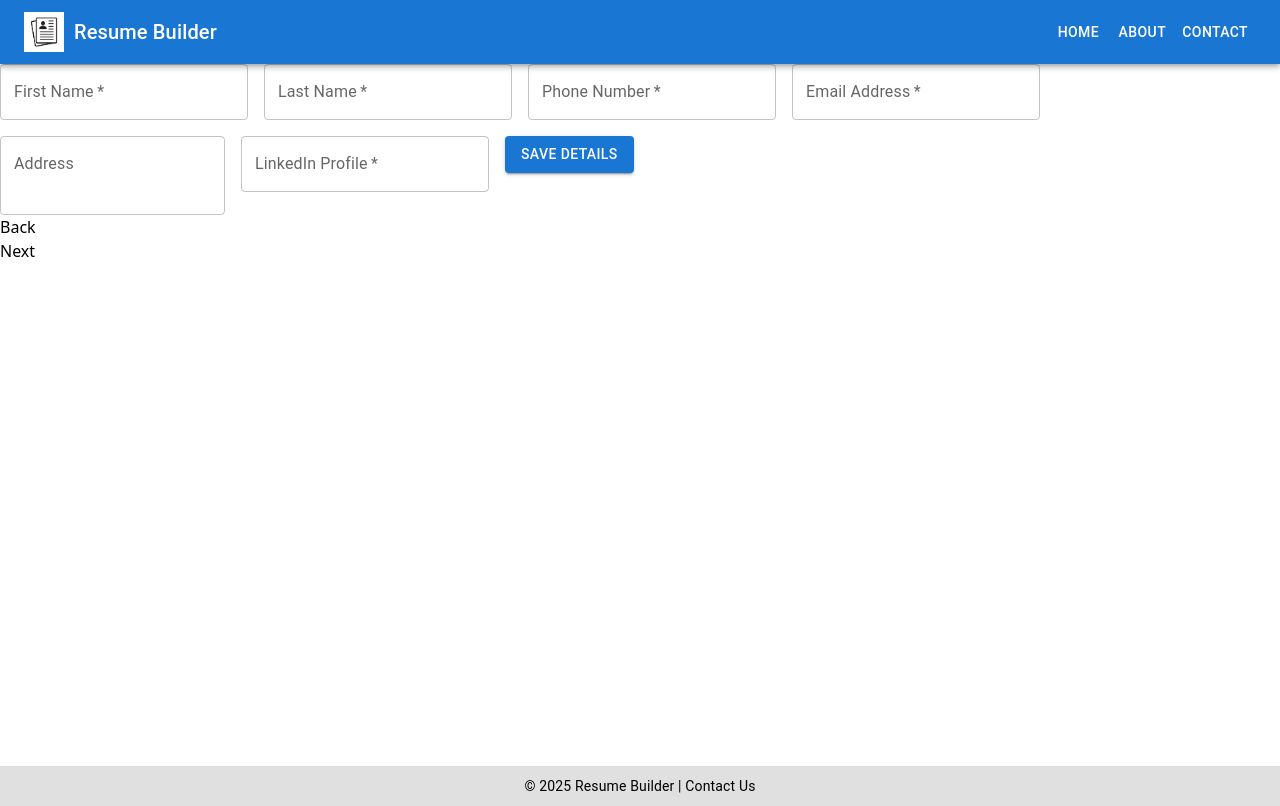
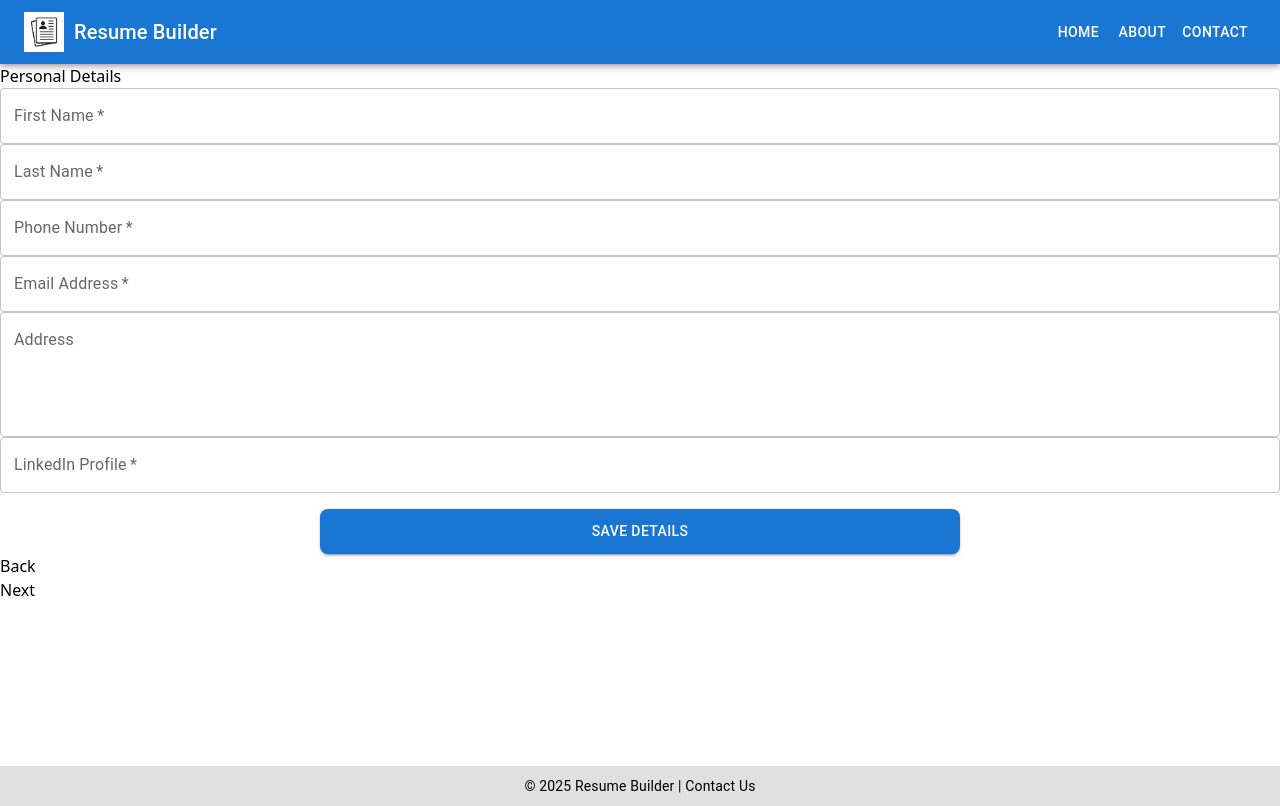
Before and after one commit to vishrut03/Resume-Builder, a React (Vite) app in the folder frontend/: page / in a window 1280 px wide. Built offline with nearby package versions, Linux system fonts and the light colour scheme.

Commit message:
personalDetails and form css modified

```diff
--- a/frontend/src/pages/Main/Form.jsx
+++ b/frontend/src/pages/Main/Form.jsx
@@ -104,45 +104,25 @@ const Form = () => {
   return activeStep === 12 ? (
     <Resume />
   ) : (
-    <div className="max-w-4xl mx-auto p-6">
-      {/* <div className="mb-8">
-        <div className="flex flex-wrap -mx-2 overflow-hidden">
-          {steps.map(({ label, icon }, index) => (
-            <div key={label} className="my-2 px-2 w-1/2 overflow-hidden sm:w-1/3 md:w-1/4 lg:w-1/5 xl:w-1/6">
-              <button
-                onClick={handleStep(index)}
-                className={`w-full py-2 px-4 rounded-full text-sm font-medium transition-colors duration-150 flex items-center justify-center ${
-                  activeStep === index
-                    ? "bg-blue-500 text-white"
-                    : completed[index]
-                    ? "bg-green-500 text-white"
-                    : "bg-gray-200 text-gray-700 hover:bg-gray-300"
-                }`}
-              >
-                <span className="mr-2">{icon}</span>
-                <span className="hidden sm:inline">{label}</span>
-              </button>
-            </div>
-          ))}
-        </div>
-      </div> */}
-      <div className="bg-white shadow-md rounded-lg p-6 mb-8">{getStepContent(activeStep)}</div>
-      <div className="flex justify-between">
+    <div className="max-w-4xl mx-auto p-8">
+      <div className="bg-white rounded-lg p-6 mb-4">{getStepContent(activeStep)}</div>
+
+    <div className="flex justify-between ml-10">
       <button
         onClick={handleBack}
         disabled={activeStep === 0}
-          className={`py-2 px-4 rounded-md text-sm font-medium ${
+        className={`py-3 px-8 rounded-lg text-sm font-medium transition-transform transform-gpu ${
           activeStep === 0
             ? "bg-gray-300 text-gray-500 cursor-not-allowed"
-              : "bg-gray-200 text-gray-700 hover:bg-gray-300"
-          }`}
+            : "bg-gray-200 text-gray-700 hover:bg-gray-300 hover:scale-105"
+        } shadow-md`}
       >
         Back
       </button>
       <div>
         <button
           onClick={handleNext}
-            className="py-2 px-4 bg-blue-500 text-white rounded-md text-sm font-medium hover:bg-blue-600 mr-2"
+          className="py-3 px-8 bg-blue-500 text-white rounded-lg text-sm font-medium hover:bg-blue-600 hover:scale-105 shadow-md transition-transform transform-gpu"
         >
           Next
         </button>
--- a/frontend/src/pages/Main/PersonalDetails.jsx
+++ b/frontend/src/pages/Main/PersonalDetails.jsx
@@ -1,24 +1,23 @@
-import React, { useEffect, useState } from 'react';
-import { Box, TextField, Grid2, Button } from '@mui/material';
-import useResumeStore from '../../app/ResumeStore';
+import React, { useEffect, useState } from "react";
+import { Box, TextField, Button } from "@mui/material";
+import useResumeStore from "../../app/ResumeStore";
 import { toast } from "react-toastify";
 import "react-toastify/dist/ReactToastify.css";
-import ToastTheme from '../../utils/ToastTheme';
-import {PersonalDetailsSchema} from '../../schemas/PersonalDetailsSchema';
+import ToastTheme from "../../utils/ToastTheme";
+import { PersonalDetailsSchema } from "../../schemas/PersonalDetailsSchema";
 
 export default function PersonalDetails() {
   const personalDetails = useResumeStore((state) => state.resume.personalDetails);
   const editSimpleField = useResumeStore((state) => state.editSimpleField);
 
   const [errors, setErrors] = useState({});
-
   const [localPersonalDetails, setLocalPersonalDetails] = useState({
-    firstName: '',
-    lastName: '',
-    phoneNumber: '',
-    email: '',
-    address: '',
-    linkedIn: '',
+    firstName: "",
+    lastName: "",
+    phoneNumber: "",
+    email: "",
+    address: "",
+    linkedIn: "",
   });
 
   useEffect(() => {
@@ -31,47 +30,26 @@ export default function PersonalDetails() {
   };
 
   const handleSave = async () => {
-    const { firstName, lastName, phoneNumber, email, linkedIn } = localPersonalDetails;
-
-    // if (!firstName || !lastName || !phoneNumber || !email || !linkedIn) {
-    //   toast.error("Please fill all mandatory fields (marked as required) to save details.", ToastTheme);
-    //   return;
-    // }
-
-    // if (phoneNumber.length !== 10) {
-    //   toast.error("Phone number should be 10 digits.", ToastTheme);
-    //   return;
-    // }
-
-    // if (email.indexOf('@') === -1 || email.indexOf('.') === -1) {
-    //   toast.error("Enter a valid email address.", ToastTheme);
-    //   return;
-    // }
-    // PersonalDetailsSchema.cast(localPersonalDetails);
-    try{
-      await PersonalDetailsSchema.validate(localPersonalDetails,{abortEarly:false});
+    try {
+      await PersonalDetailsSchema.validate(localPersonalDetails, { abortEarly: false });
       setErrors({});
-      editSimpleField('personalDetails', localPersonalDetails);
+      editSimpleField("personalDetails", localPersonalDetails);
       toast.success("Details saved successfully", ToastTheme);
-
-    }
-    catch(err){
-      const newErrors={};
-      err.inner.forEach((e)=>{
-        if(newErrors[e.path]===undefined) newErrors[e.path]=e.message;
-      })
-      // console.log(newErrors);
+    } catch (err) {
+      const newErrors = {};
+      err.inner.forEach((e) => {
+        if (newErrors[e.path] === undefined) newErrors[e.path] = e.message;
+      });
       setErrors(newErrors);
     }
   };
 
   return (
-    <Box>
-      <Grid2 container spacing={2}>
-        <Grid2 item xs={12} sm={6}>
+    <Box className="max-w-xl mx-auto p-4 space-y-6 bg-white rounded-lg shadow-md">
+      <h1 className="text-2xl font-bold text-center mb-4">Personal Details</h1>
       <TextField
         required
-            error={errors.firstName?true:false}
+        error={!!errors.firstName}
         helperText={errors.firstName}
         fullWidth
         label="First Name"
@@ -79,11 +57,9 @@ export default function PersonalDetails() {
         value={localPersonalDetails.firstName}
         onChange={handleChange}
       />
-        </Grid2>
-        <Grid2 item xs={12} sm={6}>
       <TextField
         required
-            error={errors.lastName?true:false}
+        error={!!errors.lastName}
         helperText={errors.lastName}
         fullWidth
         label="Last Name"
@@ -91,11 +67,9 @@ export default function PersonalDetails() {
         value={localPersonalDetails.lastName}
         onChange={handleChange}
       />
-        </Grid2>
-        <Grid2 item xs={12} sm={6}>
       <TextField
         required
-            error={errors.phoneNumber?true:false}
+        error={!!errors.phoneNumber}
         helperText={errors.phoneNumber}
         fullWidth
         label="Phone Number"
@@ -103,12 +77,10 @@ export default function PersonalDetails() {
         value={localPersonalDetails.phoneNumber}
         onChange={handleChange}
       />
-        </Grid2>
-        <Grid2 item xs={12} sm={6}>
       <TextField
         required
+        error={!!errors.email}
         helperText={errors.email}
-            error={errors.email?true:false}
         fullWidth
         label="Email Address"
         name="email"
@@ -116,38 +88,43 @@ export default function PersonalDetails() {
         value={localPersonalDetails.email}
         onChange={handleChange}
       />
-        </Grid2>
-        <Grid2 item xs={12}>
       <TextField
         fullWidth
-            error={errors.address?true:false}
+        multiline
+        rows={4}
+        error={!!errors.address}
         helperText={errors.address}
         label="Address"
         name="address"
-            multiline
-            rows={2}
         value={localPersonalDetails.address}
         onChange={handleChange}
       />
-        </Grid2>
-        <Grid2 item xs={12}>
       <TextField
         required
+        error={!!errors.linkedIn}
+        helperText={errors.linkedIn}
         fullWidth
-            helperText={errors.linkedIn}
-            error={errors.linkedIn?true:false}
         label="LinkedIn Profile"
         name="linkedIn"
         value={localPersonalDetails.linkedIn}
         onChange={handleChange}
       />
-        </Grid2>
-        <Grid2 item xs={12}>
-          <Button variant="contained" color="primary" onClick={handleSave}>
-            Save details
+      <Button
+      variant="contained"
+      color="primary"
+      sx={{
+        width: '50%',
+        margin: '0 auto',
+        display: 'block',
+        marginTop: 2,
+        padding: '10px 20px',
+        borderRadius: '8px',
+      }}
+      onClick={handleSave}
+    >
+      Save Details
     </Button>
-        </Grid2>
-      </Grid2>
+
     </Box>
   );
 }
```
Lines whose indentation alone changed are shown as unchanged.
